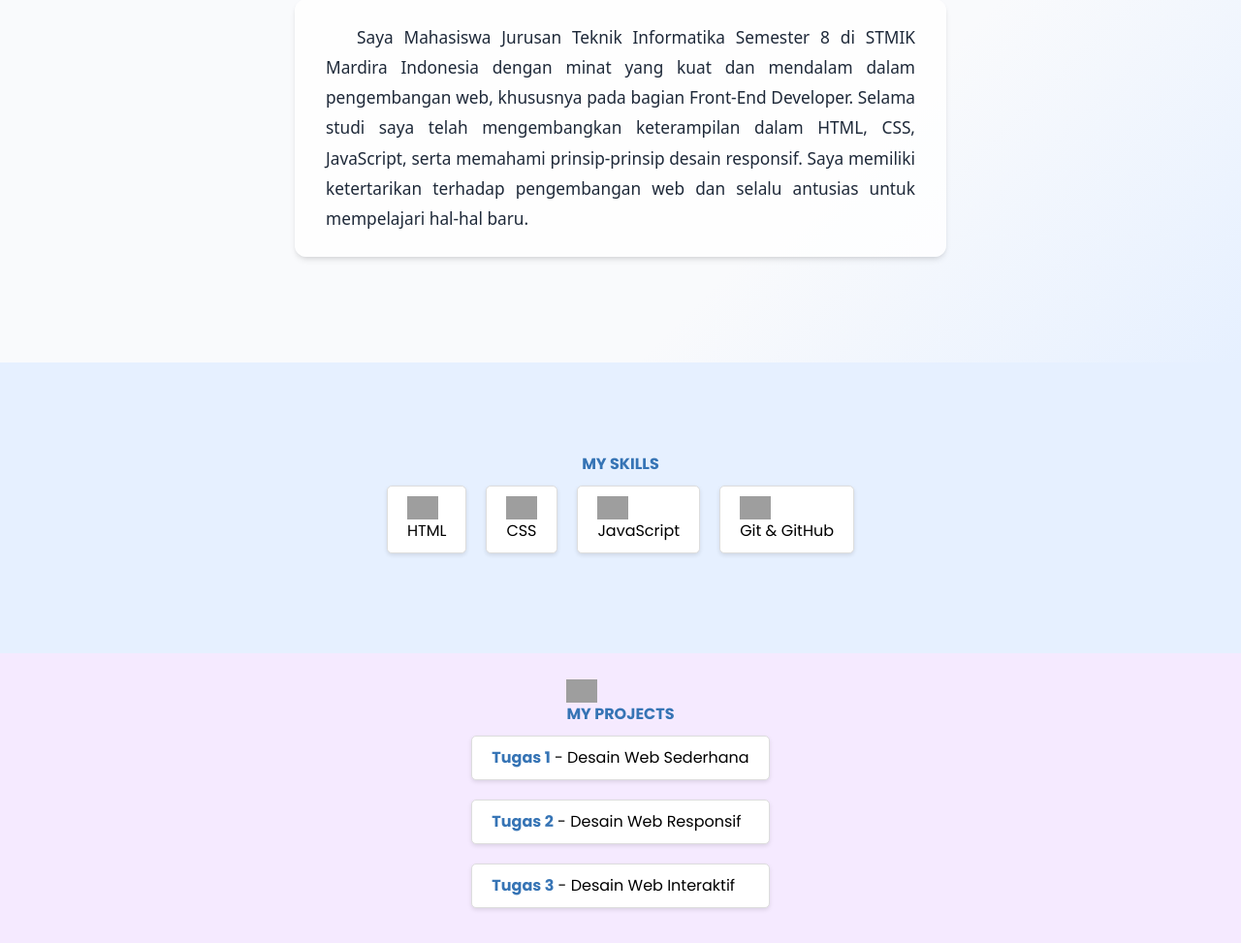
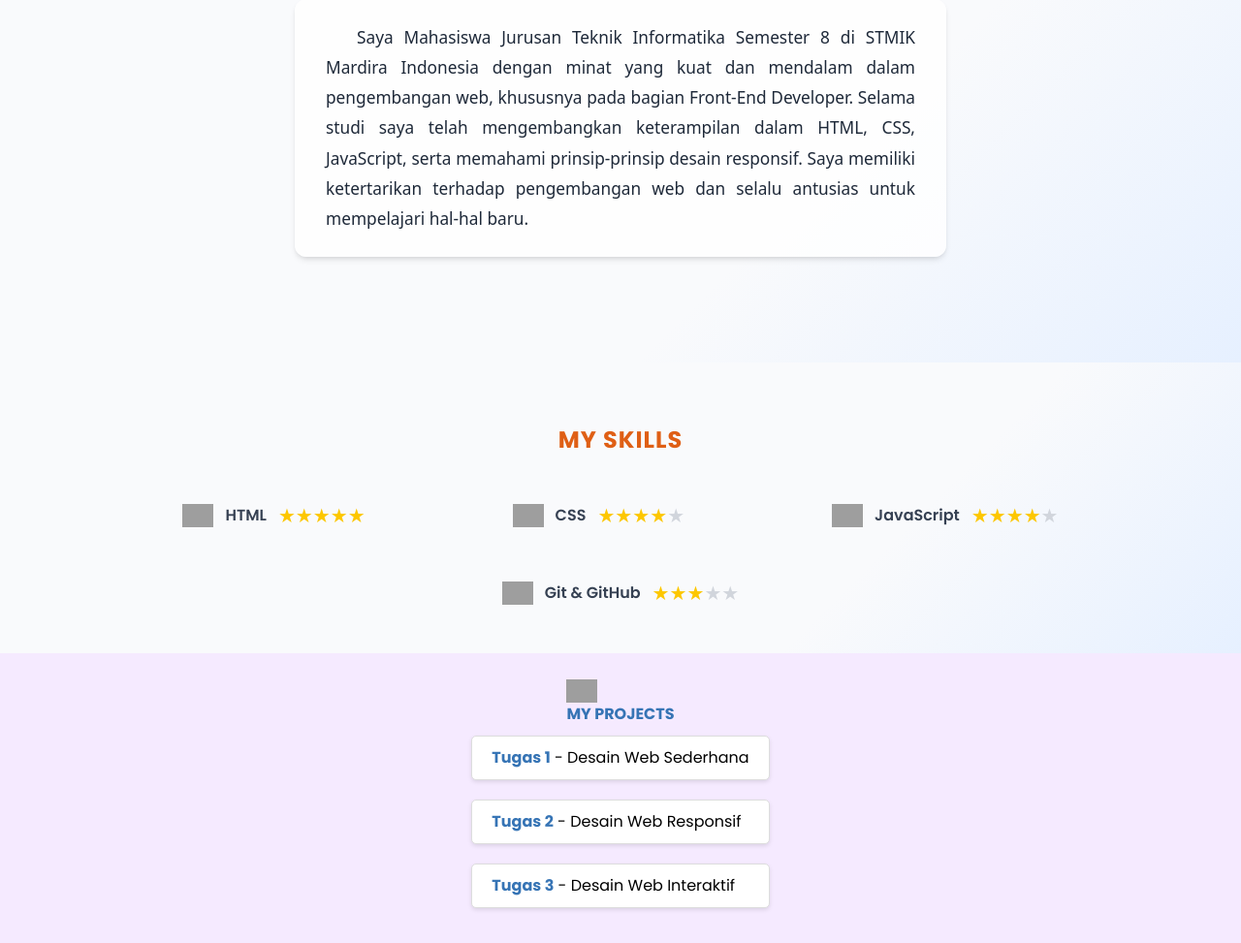
Before and after one commit to RendiS10/Belajar-Bekerja, a PHP site: page / in a window 1280 px wide. Shown: the part 1286-2259 px from the top of the page at 97% size. Run offline with PHP 8.4, Linux system fonts and the light colour scheme; grey boxes are pictures that could not be loaded.

Commit message:
tugas 5 skills

```diff
--- a/Tugas 5/index.html
+++ b/Tugas 5/index.html
@@ -114,46 +114,70 @@
       </section>
       <section id="skills" class="skills">
         <h2>MY SKILLS</h2>
-        <ul>
-          <li>
+        <ul class="flex flex-wrap justify-center gap-8 mt-6">
+          <li class="flex items-center gap-3">
             <img
               src="https://cdn.jsdelivr.net/gh/devicons/devicon/icons/html5/html5-original.svg"
               alt="HTML"
               width="32"
               height="32"
-              style="vertical-align: middle"
             />
-            HTML
+            <span class="font-semibold text-gray-700">HTML</span>
+            <span class="flex">
+              <span class="text-yellow-400 text-xl">★</span>
+              <span class="text-yellow-400 text-xl">★</span>
+              <span class="text-yellow-400 text-xl">★</span>
+              <span class="text-yellow-400 text-xl">★</span>
+              <span class="text-yellow-400 text-xl">★</span>
+            </span>
           </li>
-          <li>
+          <li class="flex items-center gap-3">
             <img
               src="https://cdn.jsdelivr.net/gh/devicons/devicon/icons/css3/css3-original.svg"
               alt="CSS"
               width="32"
               height="32"
-              style="vertical-align: middle"
             />
-            CSS
+            <span class="font-semibold text-gray-700">CSS</span>
+            <span class="flex">
+              <span class="text-yellow-400 text-xl">★</span>
+              <span class="text-yellow-400 text-xl">★</span>
+              <span class="text-yellow-400 text-xl">★</span>
+              <span class="text-yellow-400 text-xl">★</span>
+              <span class="text-gray-300 text-xl">★</span>
+            </span>
           </li>
-          <li>
+          <li class="flex items-center gap-3">
             <img
               src="https://cdn.jsdelivr.net/gh/devicons/devicon/icons/javascript/javascript-original.svg"
               alt="JavaScript"
               width="32"
               height="32"
-              style="vertical-align: middle"
             />
-            JavaScript
+            <span class="font-semibold text-gray-700">JavaScript</span>
+            <span class="flex">
+              <span class="text-yellow-400 text-xl">★</span>
+              <span class="text-yellow-400 text-xl">★</span>
+              <span class="text-yellow-400 text-xl">★</span>
+              <span class="text-yellow-400 text-xl">★</span>
+              <span class="text-gray-300 text-xl">★</span>
+            </span>
           </li>
-          <li>
+          <li class="flex items-center gap-3">
             <img
               src="https://cdn.jsdelivr.net/gh/devicons/devicon/icons/git/git-original.svg"
               alt="Git"
               width="32"
               height="32"
-              style="vertical-align: middle"
             />
-            Git & GitHub
+            <span class="font-semibold text-gray-700">Git & GitHub</span>
+            <span class="flex">
+              <span class="text-yellow-400 text-xl">★</span>
+              <span class="text-yellow-400 text-xl">★</span>
+              <span class="text-yellow-400 text-xl">★</span>
+              <span class="text-gray-300 text-xl">★</span>
+              <span class="text-gray-300 text-xl">★</span>
+            </span>
           </li>
         </ul>
       </section>
--- a/Tugas 5/styles.css
+++ b/Tugas 5/styles.css
@@ -299,9 +299,6 @@ main {
   min-height: 100vh;
   background: linear-gradient(135deg, #f9fafc 70%, #e6f0ff 100%);
   padding: 48px 0 32px 0;
-  box-shadow: 0px 0px 15px 4px rgba(0, 0, 0, 0.74);
-  -webkit-box-shadow: 0px 0px 15px 4px rgba(0, 0, 0, 0.74);
-  -moz-box-shadow: 0px 0px 15px 4px rgba(0, 0, 0, 0.74);
 }
 .about img {
   width: 180px;
@@ -330,17 +327,22 @@ main {
 
 /* Section Skills */
 .skills {
+  gap: 1.5rem;
   height: 300px;
-  background-color: #e6f0ff; /* biru pastel muda */
+  background: linear-gradient(135deg, #f9fafc 70%, #e6f0ff 100%);
   display: flex;
   justify-content: center;
   flex-direction: column;
   align-items: center;
 }
 .skills h2 {
-  color: #3674b5;
-  font-weight: bold;
+  color: #df5f15;
+  font-weight: 700;
   text-align: center;
+  font-size: 1.5rem;
+  margin-top: 24px;
+  margin-bottom: 12px;
+  letter-spacing: 1px;
 }
 .skills ul {
   list-style: none;
@@ -348,14 +350,11 @@ main {
   display: flex;
   flex-wrap: wrap;
   justify-content: center;
+  align-items: center;
 }
 .skills li {
-  background-color: #fff;
-  border: 1px solid #ddd;
-  border-radius: 5px;
-  padding: 10px 20px;
+  padding: 0px 50px 0px 50px;
   margin: 10px;
-  box-shadow: 0 2px 4px rgba(0, 0, 0, 0.1);
 }
 .skills li:hover {
   background-color: #e8f9ff;
```
